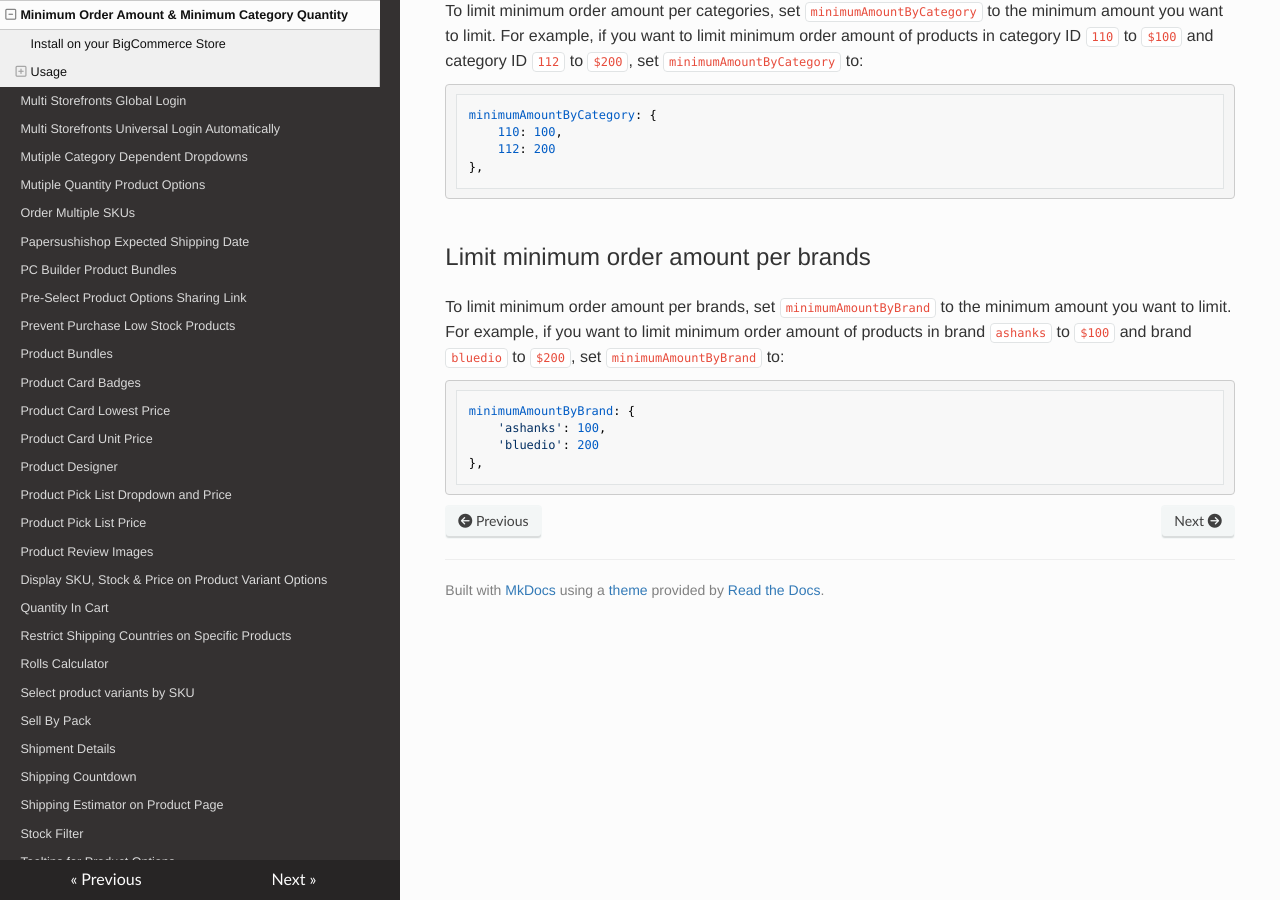
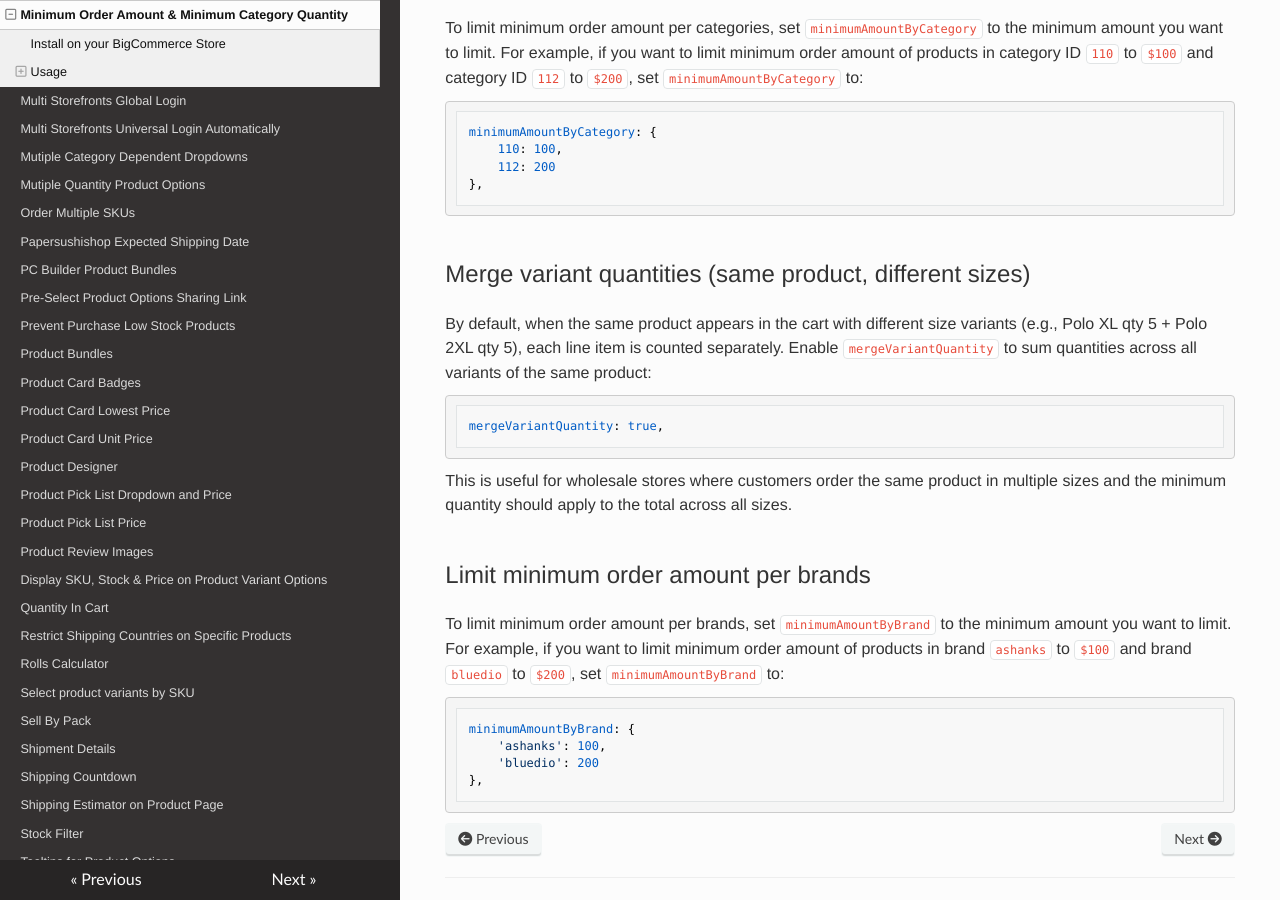
Before and after one commit to tvlgiao/bc-addons-docs, an MkDocs documentation site: the page built from docs/category-minimum-quantity.md, in a window 1280 px wide and 900 px high, scrolled down 1708 px. Built offline with MkDocs 1.6.1, drawn with Linux system fonts in a browser that asks for light colours; nearby versions of some CDN libraries; some of the changed text lies outside the part shown.

Commit message:
docs(category-minimum-quantity): Add mergeVariantQuantity option and hornlegend client guide
- Add mergeVariantQuantity option to main docs and script template
- Add client-specific setup instructions for hornlegend.com with
  category minimums (Polos: 24, Pullovers: 12)

Co-Authored-By: Claude Opus 4.6 <noreply@anthropic.com>

````diff
--- a/docs/category-minimum-quantity.md
+++ b/docs/category-minimum-quantity.md
@@ -72,6 +73,16 @@ minimumAmountByCategory: {
 },
 ```
 
+### Merge variant quantities (same product, different sizes)
+
+By default, when the same product appears in the cart with different size variants (e.g., Polo XL qty 5 + Polo 2XL qty 5), each line item is counted separately. Enable `mergeVariantQuantity` to sum quantities across all variants of the same product:
+
+```js
+mergeVariantQuantity: true,
+```
+
+This is useful for wholesale stores where customers order the same product in multiple sizes and the minimum quantity should apply to the total across all sizes.
+
 ### Limit minimum order amount per brands
 
 To limit minimum order amount per brands, set `minimumAmountByBrand` to the minimum amount you want to limit. For example, if you want to limit minimum order amount of products in brand `ashanks` to `$100` and brand `bluedio` to `$200`, set `minimumAmountByBrand` to:
````
Also changed, not shown: other parts of docs/category-minimum-quantity.md (+2 -1 lines), docs/clients/hornlegend-category-minimum-quantity.md (added, +59 -0 lines).
